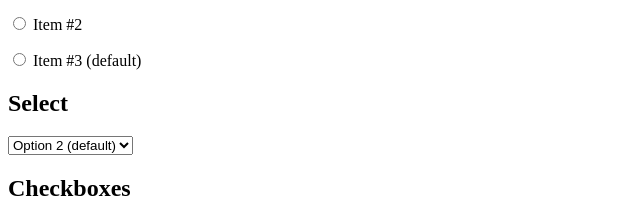
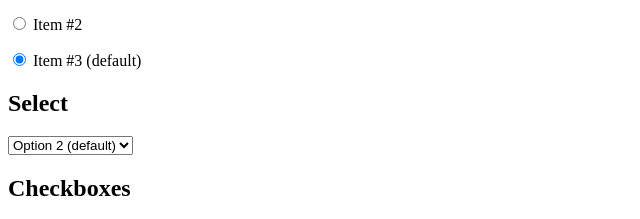
Before and after one commit to simmo/JQuery-Rescue, a plain HTML site: page index.html in a window 1280 px wide. Shown: the part 237-456 px from the top of the page, 0-640 px from the left. Drawn offline with nearby package versions, Linux system fonts and the light colour scheme.

Commit message:
Fixed default radio attribute

```diff
--- a/index.html
+++ b/index.html
@@ -17,7 +17,7 @@
         <h2>Radio Buttons</h2>
         <p class="field"><label><input type="radio" name="radio_group_1" value="Item #1"> Item #1</label></p>
         <p class="field"><label><input type="radio" name="radio_group_1" value="Item #2"> Item #2</label></p>
-        <p class="field"><label><input type="radio" name="radio_group_1" value="Item #3" selected> Item #3 (default)</label></p>
+        <p class="field"><label><input type="radio" name="radio_group_1" value="Item #3" checked> Item #3 (default)</label></p>
       </div>
       <div class="row">
         <h2>Select</h2>
```
